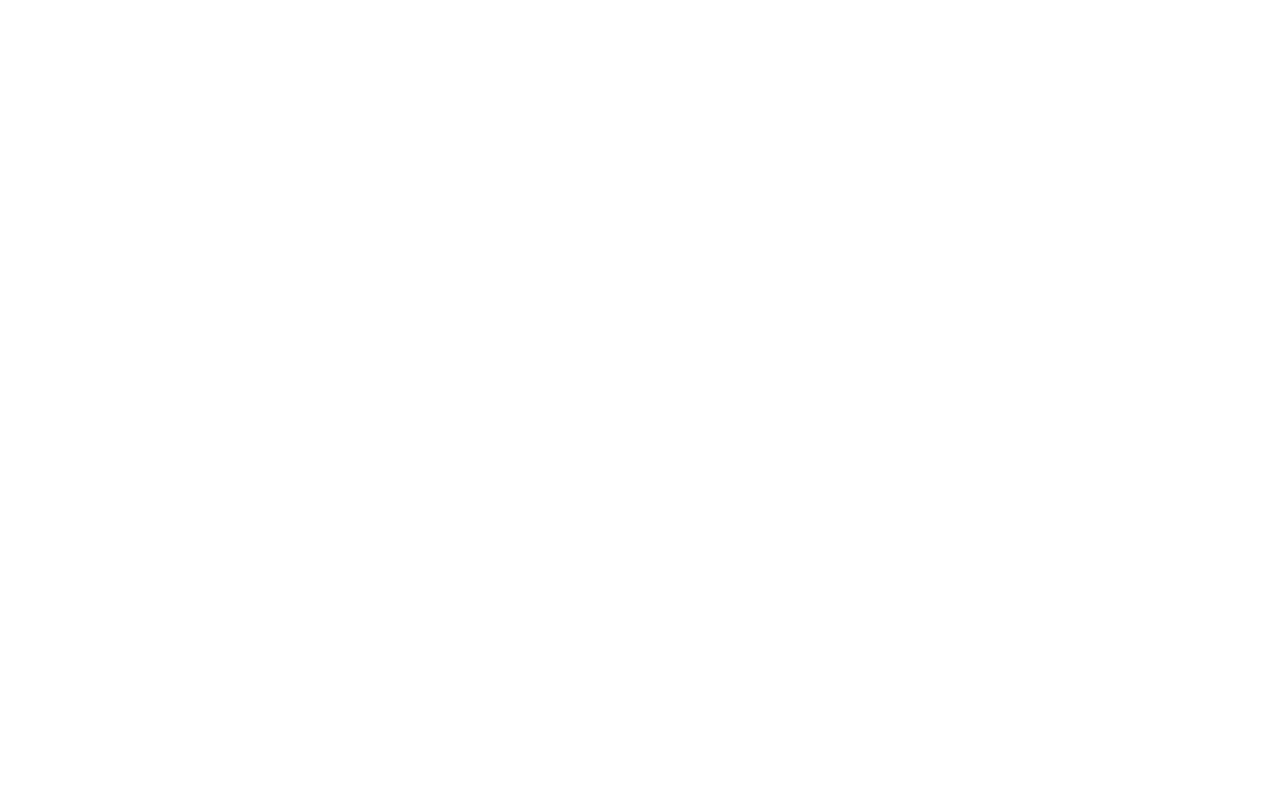
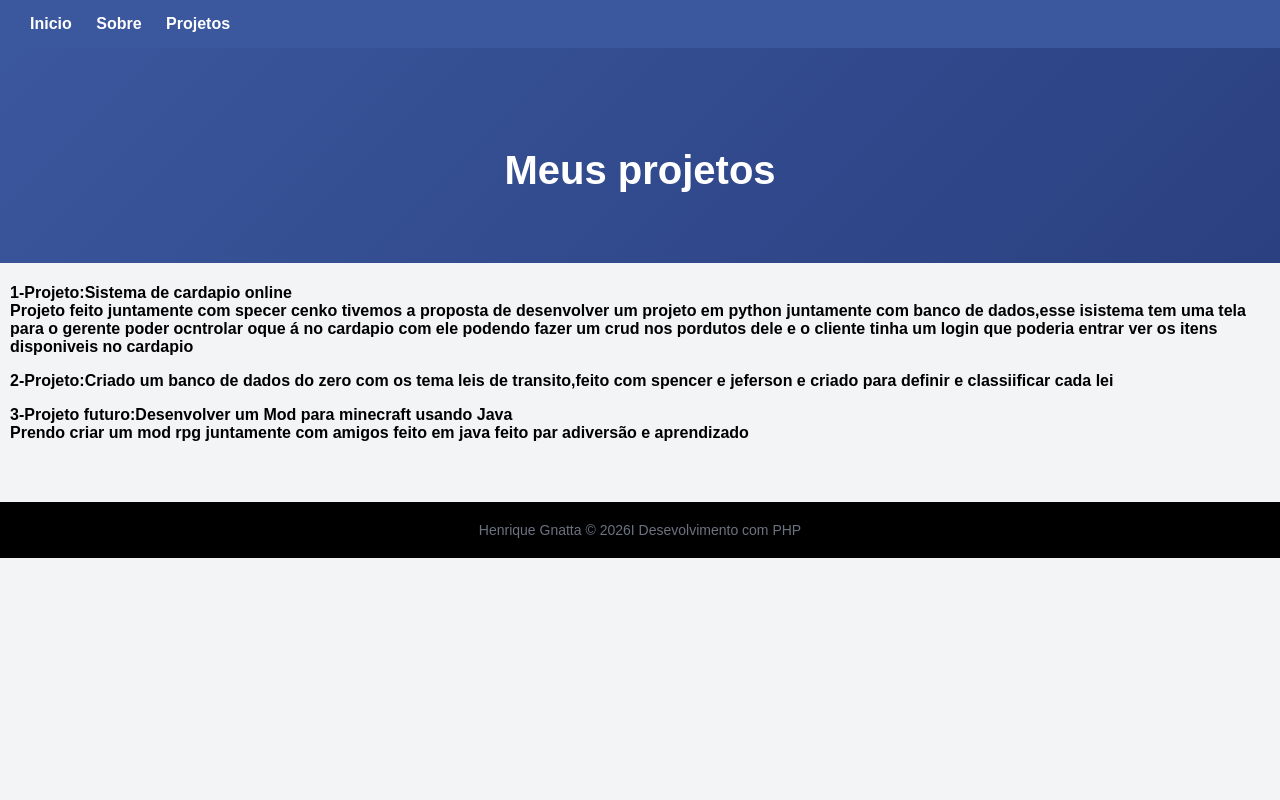
Before and after one commit to Henriquegnatta/2026-DWII, a PHP site: page /projetos.php in a window 1280 px wide. Before the commit the page is empty. Run offline with PHP 8.4, Linux system fonts and the light colour scheme.

Commit message:
feat: desafio aula03 - portfolio dinamico com PHP

```diff
--- a/01_php-intro/projetos.php
+++ b/01_php-intro/projetos.php
@@ -0,0 +1,83 @@
+<?php
+$nome="Henrique Gnatta";
+?>
+
+<?php include 'includes/cabecalho.php';?>
+<style>
+body{
+    font-family: Arial, Helvetica, sans-serif;
+    margin: 0;
+    background: #f3f4f6
+}
+
+
+nav a{
+    color:white;
+    text-decoration: none;
+    margin-right:20px;
+    font-weight:bold;
+}
+nav a:hover {
+    text-decoration: underline;
+}
+.hero{
+    background:linear-gradient(135deg, #3b579d, #2a4080);
+    color:white;
+    text-align: center;
+    padding: 60px 20px;
+}
+.hero h3{
+    font-size:2.5em;
+    margin-bottom:10px;
+
+}
+
+.hero p{
+    font-size: 1.2em;
+    opacity:0.9;
+}
+.conteiner{
+    max-width: 800px;
+    margin:40px auto;
+    padding: 0 20px;
+}
+footer{
+    background:#010000;
+    color: #6b7280;
+    text-align:center;
+    padding:20px;
+    margin-top: 60px;
+    font-size:14px
+
+}
+h4{
+    margin-left:10px;
+}
+</style>
+<!DOCTYPE html>
+<html lang="pt-BR">
+<head>
+    <meta charset="UTF-8">
+    <meta name="viewport" content="width=device-width, initial-scale=1.0">
+    <title>Projetos -<?php echo $nome?></title>
+</head>
+<body>
+    <div class="hero">
+        <h3>Meus projetos </h3>
+</div>
+<div class="pop">
+<h4>1-Projeto:Sistema de cardapio online
+    <br>
+    Projeto feito juntamente com specer cenko tivemos a proposta de desenvolver um projeto em python juntamente com banco de dados,esse isistema tem uma tela para o gerente poder ocntrolar oque á no cardapio com ele podendo fazer um crud nos pordutos dele e o cliente tinha um login que poderia entrar ver os itens disponiveis no cardapio
+    <p>
+    2-Projeto:Criado um banco de dados do zero com os tema leis de transito,feito com spencer e jeferson e criado para definir e classiificar cada lei
+</p>
+
+    3-Projeto futuro:Desenvolver um Mod para minecraft usando Java<br>
+    Prendo criar um mod rpg juntamente com amigos feito em java feito par adiversão e aprendizado
+
+</h4>
+</div>
+<?php include 'includes/rodape.php';?>
+</body>
+</html>
--- a/01_php-intro/sobre.php
+++ b/01_php-intro/sobre.php
@@ -14,8 +14,10 @@ $Pagina_atual="Sobre";
     <?php include 'includes/cabecalho.php';?>
     <div style="max-width:800px; margin:40px auto; padding: 0 20px;">
     <h1 style="color: # 3b579d">Sobre mim</h1>
-    <p>Olá sou <strong><?php echo $nome; ?> </strong>, Estudante de Tecnico em informatica, no IFPR de Ponta Grossa.</p>
+    <p>Olá sou <strong><?php echo $nome; ?> </strong>, Estudante de Tecnico em informatica, no IFPR de Ponta Grossa. Nacido em 04/07/2009 atualmente 3° ano do do IFPR
+ pretendo seguir na area de TI, tenho mais facilidade na parte do back-end nos projetos</p>
     <p>Meus interesses</p>
+    Gosto de passar meu tempo Jogando e assistindo<br>
     <a href="index.php" style ="color: $3b579d; font-weight:bold;">Voltar ao inicio</a>
 </div>
 <?php include 'includes/rodape.php';?>
```
